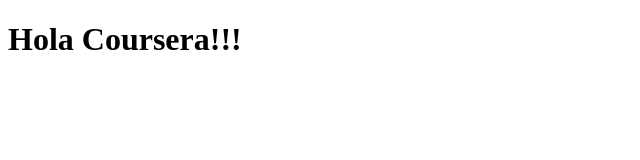
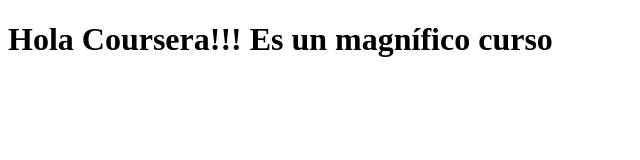
Before and after one commit to sangermain/coursera-test, a plain HTML site: page site/index.html in a window 1280 px wide. Shown: the whole page, without its empty margins (0-640 px from the left). Drawn offline with Linux system fonts and the light colour scheme.

Commit message:
Small addition to our page content.

```diff
--- a/site/index.html
+++ b/site/index.html
@@ -4,6 +4,6 @@
 	<title>Hola Coursera</title>
 </head>
 <body>
-<h1>Hola Coursera!!!</h1>
+<h1>Hola Coursera!!! Es un magnífico curso</h1>
 </body>
 </html>
```
